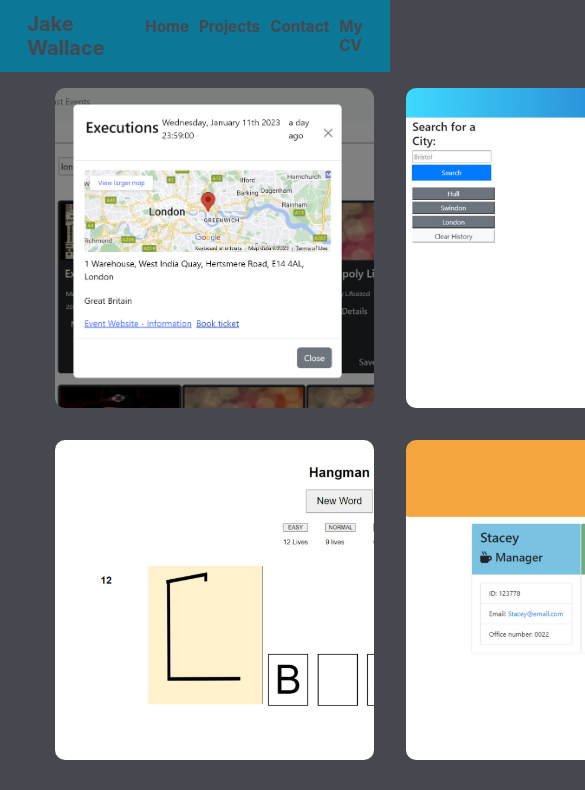
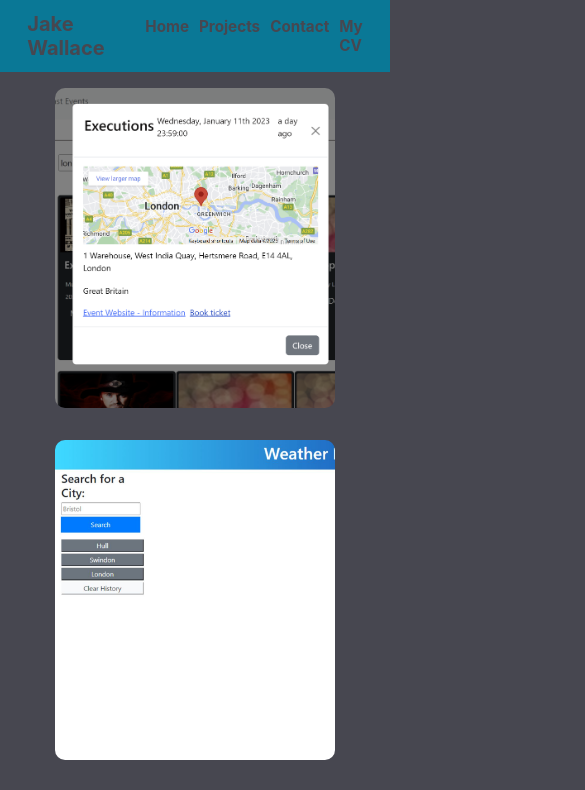
Before and after one commit to Jake-W95/Portfolio, a React (Create React App) app: page /projects in a window 390 px wide. Shown: the top 790 px of the page, 585 px wide, since content can reach past the window. Built offline with nearby package versions, Linux system fonts and the light colour scheme.

Commit message:
mostly formatted

```diff
--- a/src/index.css
+++ b/src/index.css
@@ -56,12 +56,15 @@ textarea::placeholder {
 
   color: rgb(10, 120, 150);
 }
+
 .contactContainer {
   display: flex;
   justify-content: space-around;
 }
+
 .col {
-  display: flex;;
+  display: flex;
+  ;
   flex-direction: column;
 }
 
@@ -80,7 +83,7 @@ textarea::placeholder {
 
 .heroTextBox {
   font-size: 300%;
-  background-color: rgba(112150.75);
+  background-color: rgba(10, 120, 150, .75);
   padding: 2.5rem;
   border-radius: 10px
 }
@@ -123,6 +126,13 @@ textarea::placeholder {
   justify-content: center;
   align-items: center
 }
+.projectContainer{
+  width: 80%;
+  margin: auto;
+  display: grid;
+  grid-template-columns : 1fr 1fr
+}
+
 
 
 
@@ -177,26 +187,37 @@ textarea::placeholder {
     width: 100%;
     height: 50vh;
   }
-  .contactContainer{
-    display:flex;
+
+  .contactContainer {
+    display: flex;
     flex-direction: column-reverse;
   }
-  .contact{
+
+  .contact {
     /* width: ; */
     font-size: medium;
     margin: 0;
   }
+
   .contactForm h1 {
     text-align: center;
   }
-input, textarea {
-  width:60%;
-  margin: auto;
-  margin-bottom: 2rem;
-  font-size: medium;
+
+  input,
+  textarea {
+    width: 60%;
+    margin: auto;
+    margin-bottom: 2rem;
+    font-size: medium;
+  }
+
+  .projectContainer{
+    display: flex;
+    flex-direction: column;
+  }
+  .overlay{
+    height: 100%;
+  }
 
 
 }
-
-
-}
--- a/src/pages/ProjectsPage.js
+++ b/src/pages/ProjectsPage.js
@@ -1,22 +1,12 @@
 import React from "react";
 import ProjectGen from '../components/projectsGen';
-
-const styles = {
-    width: '80%',
-    margin: 'auto',
-    display: 'grid',
-    gridTemplateColumns : '1fr 1fr'
-    // flexDirection: 'column',
-    // alignItems:'center'
-}
-
 
 
 function ProjectPage() {
     return (
         <>
-            <section  style={styles}>
-                <ProjectGen  />
+            <section className="projectContainer">
+                <ProjectGen />
             </section>
         </>
     )
```
